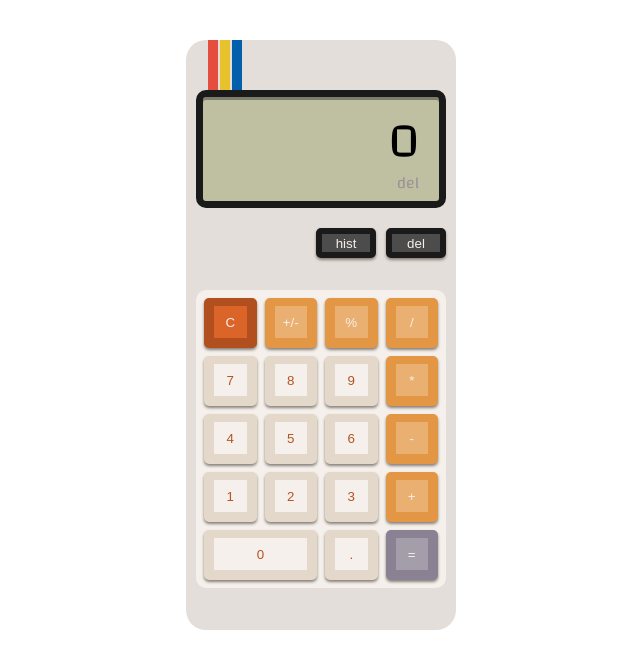
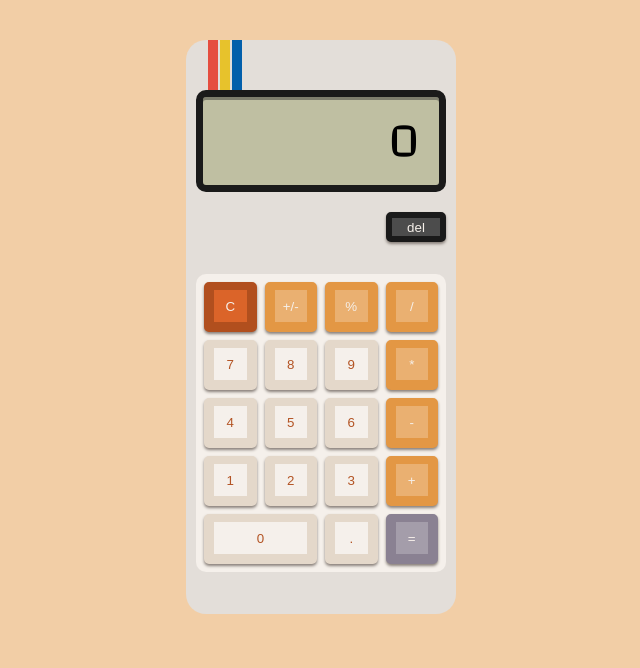
Before and after one commit to MICHAEL-STEWART0/smol_personal_projects, a plain HTML site: page calculator/index.html in a window 1280 px wide. Both pictures are taken after a click on the button "del". Shown: the whole page, without its empty margins (319-959 px from the left). Drawn offline with Linux system fonts and the light colour scheme.

Commit message:
Wrapped up finishing touches on calculator app

```diff
--- a/calculator/css/style.css
+++ b/calculator/css/style.css
@@ -3,6 +3,7 @@
 
 :root {
   /* calculator body colors */
+  --page-body-background-color: rgb(242, 206, 166);
   --primary-calc-backdrop-color: rgb(227, 222, 217);
   --calc-primaryButtonBackdrop-color: rgb(206, 191, 182);
   --calc-displayField-primary-color: rgb(191, 191, 162);
@@ -43,7 +44,9 @@
   justify-content: center;
   align-items: center;
 }
-
+body {
+  background-color: var(--page-body-background-color);
+}
 .calculator {
   background-color: var(--primary-calc-backdrop-color);
   border-radius: 20px;
--- a/calculator/index.html
+++ b/calculator/index.html
@@ -21,8 +21,7 @@
           <span class="calculator-userEnteredData--displayField"></span>
         </div>
         <div class="calculator--ancilliaryButtons">
-          <button class="ancilliaryButton" id="hist">hist</button
-          ><button class="ancilliaryButton" id="del">del</button>
+          <button class="ancilliaryButton" id="del">del</button>
         </div>
         <div class="calculator--primaryButtonContainer">
           <button id="clearButton">C</button>
--- a/calculator/js/main.js
+++ b/calculator/js/main.js
@@ -44,7 +44,11 @@ class Calculator {
         this.displayFields.resultField.textContent = "0";
       },
       deleteLastInput: () => {
-        return this.userEnteredDataField;
+        let arrOfChars =
+          this.displayFields.userEnteredDataField.textContent.split("");
+        this.displayFields.userEnteredDataField.textContent = "";
+        arrOfChars.pop();
+        this.updateFields.updateUserEnteredDataField(arrOfChars.join(""));
       },
     };
   }
@@ -57,7 +61,6 @@ for (let button in calculator.buttons) {
   if (calculator.buttons[button].length !== undefined) {
     calculator.buttons[button].forEach((el) =>
       el.addEventListener("click", function (e) {
-        console.log();
         if (
           !!e.target.attributes.id &&
           e.target.attributes.id.textContent === "invertNum"
@@ -69,6 +72,11 @@ for (let button in calculator.buttons) {
               )
             )
           );
+        } else if (
+          !!e.target.attributes.id &&
+          e.target.attributes.id.textContent === "del"
+        ) {
+          calculator.updateFields.deleteLastInput();
         } else {
           calculator.updateFields.updateUserEnteredDataField(
             e.target.innerHTML
```
